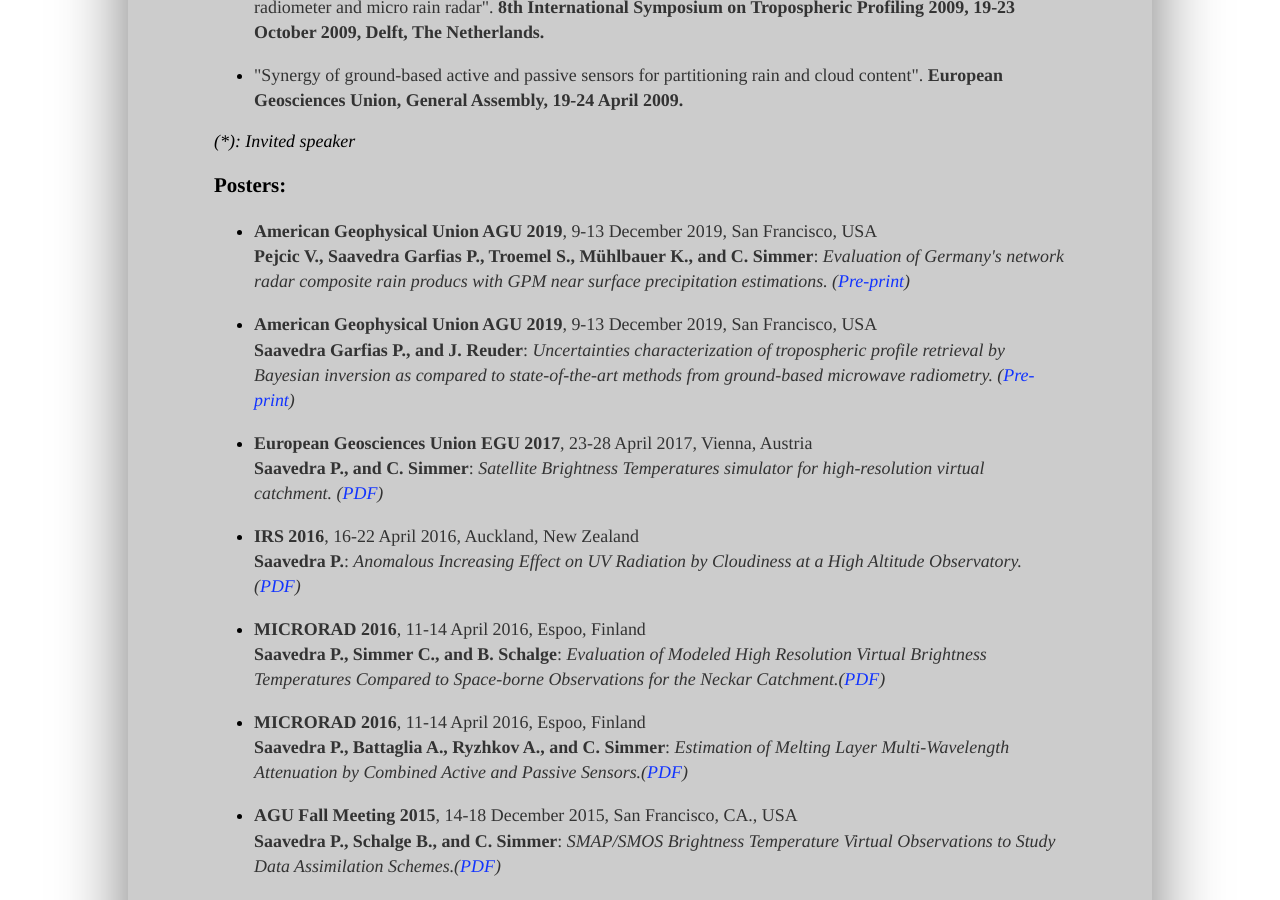
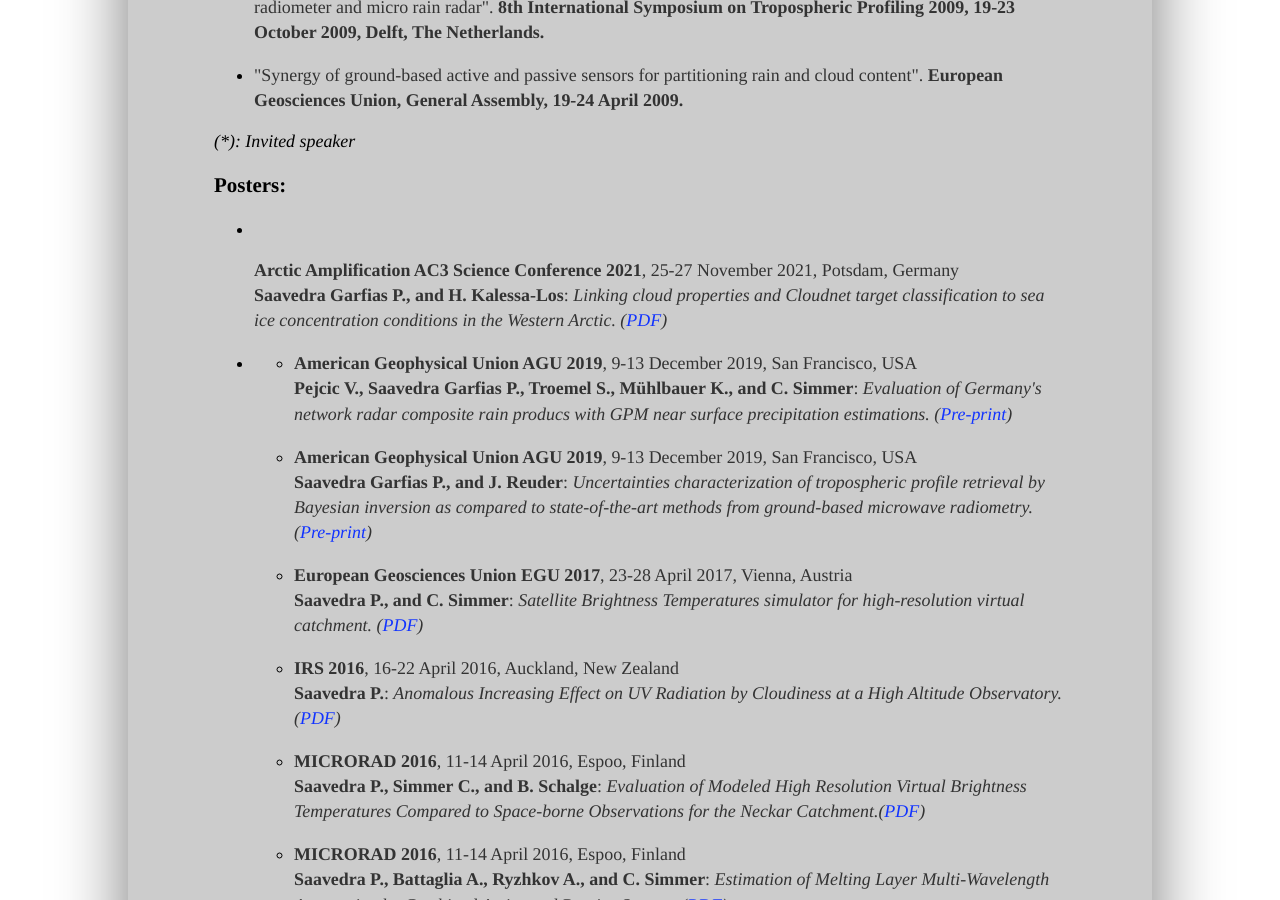
Before and after one commit to pablosaa/pablosaa.github.io, a Jekyll site: the page built from conferences.html, in a window 1280 px wide and 900 px high, scrolled down 1009 px. Built offline with Jekyll 4.4.1, drawn with Linux system fonts in a browser that asks for light colours.

Commit message:
Item to conferences added for AC3 conference poster.

```diff
--- a/conferences.html
+++ b/conferences.html
@@ -34,6 +34,9 @@
 </li></ul> <em>(*): Invited speaker</em>
 
 <h3><a name="posters"></a>Posters:</h3>
+<ul><li></li>
+<p class="discreet"><strong>Arctic Amplification AC3 Science Conference 2021</strong>, 25-27 November 2021, Potsdam, Germany<br /><strong>Saavedra Garfias P., and H. Kalessa-Los</strong>: <em>Linking cloud properties and Cloudnet target classification to sea ice concentration conditions in the Western Arctic. (<a title="#PP06_Pablo_Garfias_AC3_B07.pdf" class="external-link" href="{{site.PDFmiub}}/posters/#PP06_Pablo_Garfias_AC3_B07.pdf">PDF</a>)</em></p>
+</li><li>
 <ul><li>
 <p class="discreet"><strong>American Geophysical Union AGU 2019</strong>, 9-13 December 2019, San Francisco, USA<br /><strong>Pejcic V., Saavedra Garfias P., Troemel S., Mühlbauer K., and C. Simmer</strong>: <em>Evaluation of Germany's network radar composite rain producs with GPM near surface precipitation estimations. (<a title="ESSOAr link" class="external-link" href="https://doi.org/10.1002/essoar.10501387.1">Pre-print</a>)</em></p>
 </li><li>
```
